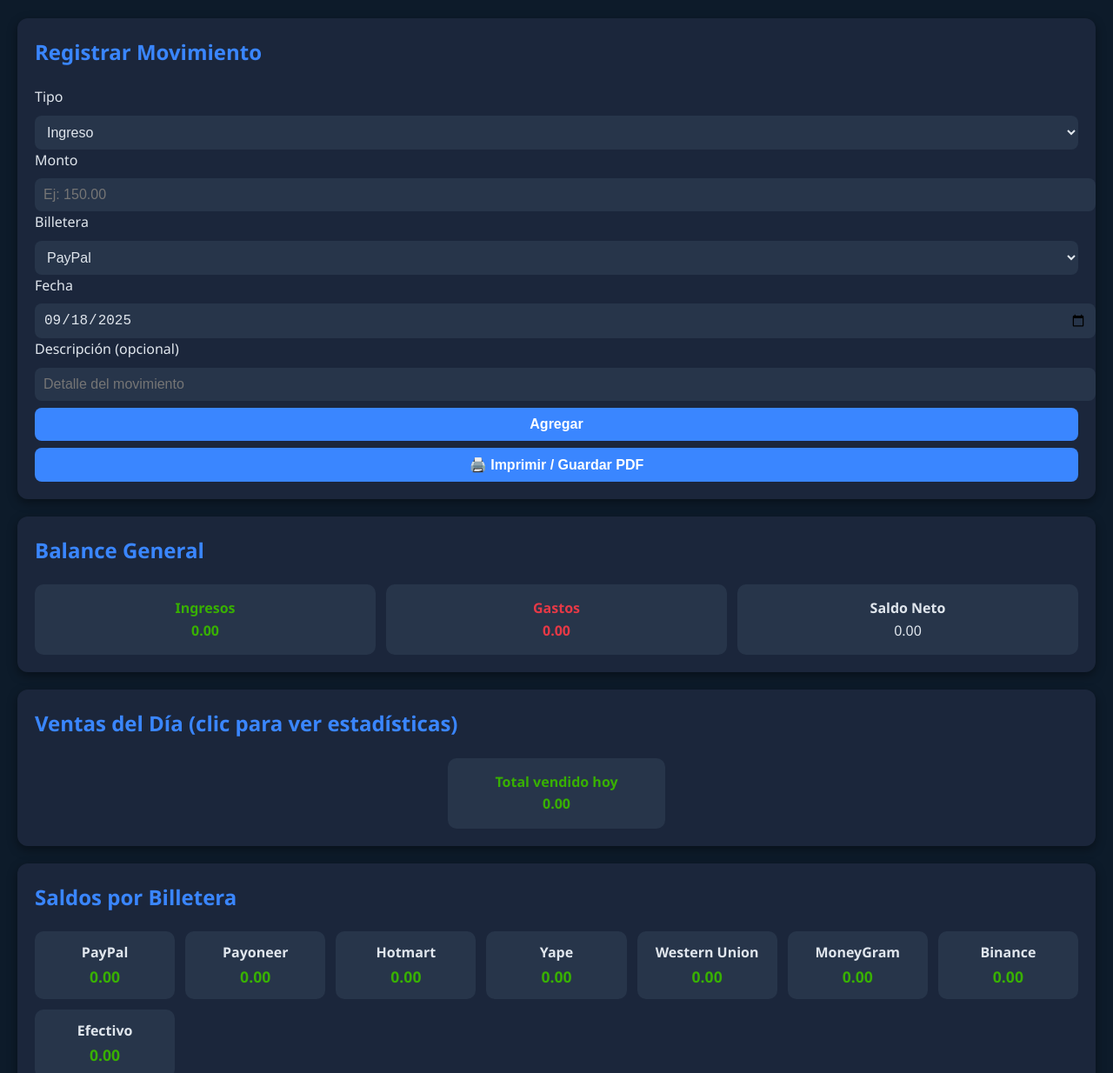
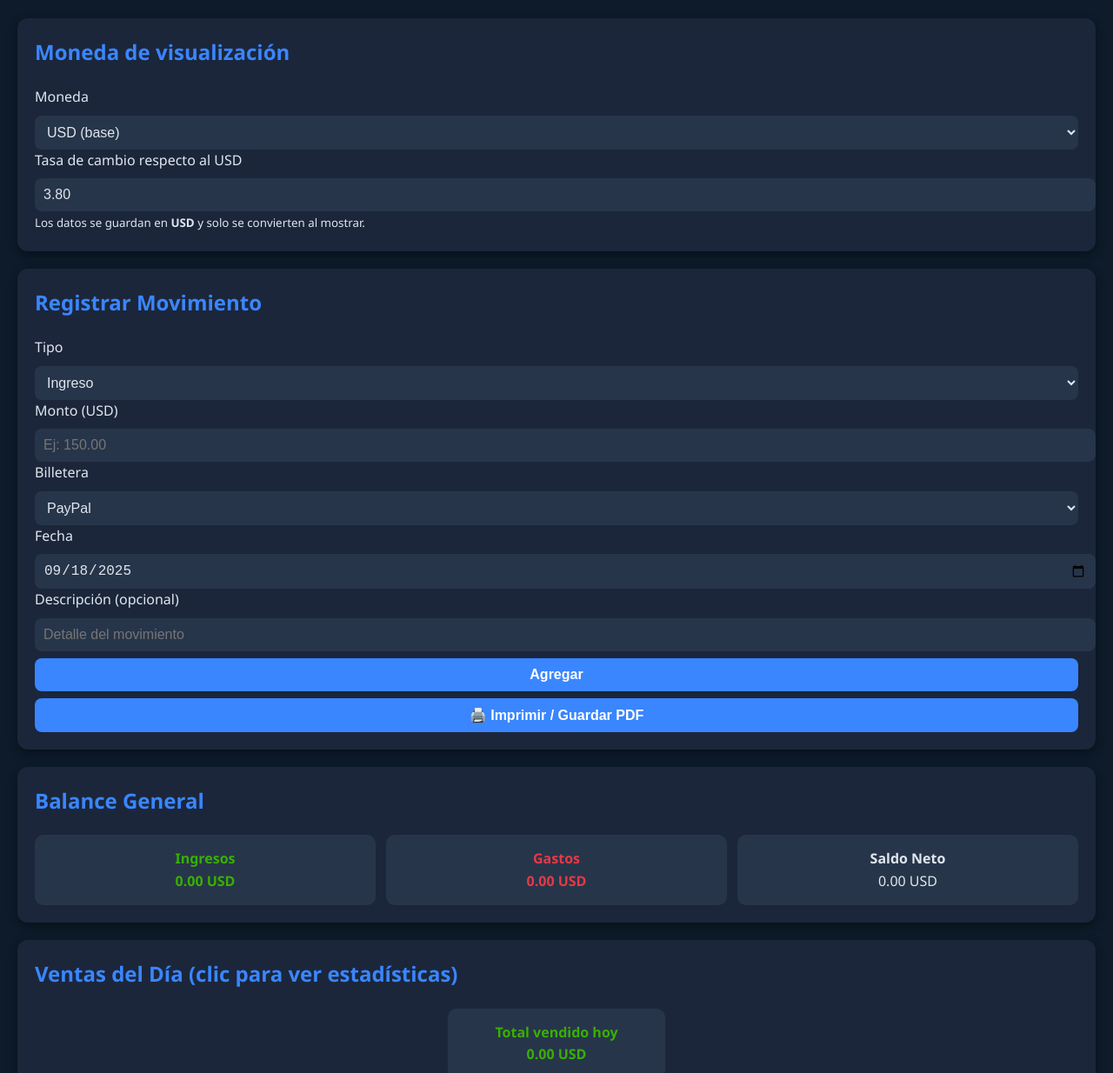
Before and after one commit to PASIR2025/FINANZAS, a plain HTML site: page index.html in a window 1280 px wide. Shown: the part 96-1330 px from the top of the page at 87% size. Drawn offline with nearby package versions, Linux system fonts and the light colour scheme.

Commit message:
Update index.html

```diff
--- a/index.html
+++ b/index.html
@@ -37,7 +37,6 @@
   .saldo-box:hover{background:#344a63;}
   .saldo-monto{font-size:1.1rem;font-weight:bold;}
   #paginaVentas{display:none;}
-  /* Estilo impresión */
   @media print {
     button, input, select {display:none !important;}
     body {background:#fff;color:#000;}
@@ -49,6 +48,22 @@
 
 <h1>💰 Finanzas Diarias</h1>
 
+<!-- === Selección de moneda y tipo de cambio === -->
+<div class="panel">
+  <h2>Moneda de visualización</h2>
+  <label>Moneda
+    <select id="monedaSelect">
+      <option value="USD">USD (base)</option>
+      <option value="PEN">PEN – Soles</option>
+      <option value="EUR">EUR – Euro</option>
+    </select>
+  </label>
+  <label>Tasa de cambio respecto al USD
+    <input type="number" id="tasaCambio" step="0.0001" value="3.80">
+  </label>
+  <small>Los datos se guardan en <strong>USD</strong> y solo se convierten al mostrar.</small>
+</div>
+
 <!-- === Página Principal === -->
 <div id="paginaPrincipal">
   <div class="panel">
@@ -59,7 +74,7 @@
         <option value="gasto">Gasto</option>
       </select>
     </label>
-    <label>Monto <input type="number" id="monto" placeholder="Ej: 150.00"></label>
+    <label>Monto (USD)<input type="number" id="monto" placeholder="Ej: 150.00"></label>
     <label>Billetera
       <select id="billetera">
         <option>PayPal</option><option>Payoneer</option><option>Hotmart</option>
@@ -141,6 +156,19 @@
 const LS_KEY="finanzasMovimientos";
 let movimientos=JSON.parse(localStorage.getItem(LS_KEY))||[];
 
+// ===== Conversión de moneda =====
+function getFactor(){
+  const sel=document.getElementById('monedaSelect').value;
+  const tasa=parseFloat(document.getElementById('tasaCambio').value)||1;
+  return sel==="USD"?1:tasa;
+}
+function formatCurrency(v){
+  const sel=document.getElementById('monedaSelect').value;
+  return `${(v*getFactor()).toFixed(2)} ${sel}`;
+}
+document.getElementById('monedaSelect').addEventListener('change',renderTodo);
+document.getElementById('tasaCambio').addEventListener('input',renderTodo);
+
 function guardar(){localStorage.setItem(LS_KEY,JSON.stringify(movimientos));}
 
 function agregarMovimiento(){
@@ -151,6 +179,7 @@ function agregarMovimiento(){
   const fechaSel=document.getElementById('fechaMov').value;
   if(isNaN(monto)||monto<=0){alert("Monto inválido");return;}
   const fechaISO = fechaSel ? new Date(fechaSel+"T12:00:00").toISOString() : new Date().toISOString();
+  // Guardamos SIEMPRE en USD
   movimientos.push({id:Date.now(),fecha:fechaISO,tipo,monto,billetera,desc});
   guardar();
   document.getElementById('monto').value='';
@@ -162,7 +191,7 @@ function agregarMovimiento(){
 function editarMovimiento(id){
   const m=movimientos.find(x=>x.id===id);
   if(!m) return;
-  const nuevoMonto=parseFloat(prompt("Nuevo monto:",m.monto));
+  const nuevoMonto=parseFloat(prompt("Nuevo monto (USD):",m.monto));
   if(isNaN(nuevoMonto)||nuevoMonto<=0) return;
   const nuevaFecha=prompt("Nueva fecha (AAAA-MM-DD):",m.fecha.slice(0,10));
   if(nuevaFecha && !/^\d{4}-\d{2}-\d{2}$/.test(nuevaFecha)) return alert("Formato de fecha inválido");
@@ -192,7 +221,7 @@ function renderTabla(filtroBilletera=null){
       tr.className=m.tipo;
       tr.innerHTML=`<td>${fecha.toLocaleDateString()}</td>
         <td>${m.billetera}</td><td>${m.desc||''}</td>
-        <td>${m.tipo==='gasto'?'-':''}${m.monto.toFixed(2)}</td>
+        <td>${m.tipo==='gasto'?'-':''}${formatCurrency(m.monto)}</td>
         <td class="acciones">
           <button onclick="editarMovimiento(${m.id})">Editar</button>
           <button onclick="eliminarMovimiento(${m.id})">Eliminar</button>
@@ -205,7 +234,7 @@ function renderTabla(filtroBilletera=null){
       totalMes+=m.tipo==='ingreso'?m.monto:-m.monto;
     }
   });
-  document.getElementById("totalMes").textContent=totalMes.toFixed(2);
+  document.getElementById("totalMes").textContent=formatCurrency(totalMes);
 }
 
 function renderSaldos(){
@@ -219,7 +248,7 @@ function renderSaldos(){
     const monto=saldos[b];
     const colorClass=monto<0?"rojo":"verde";
     div.className="saldo-box";
-    div.innerHTML=`<strong>${b}</strong><br><span class="saldo-monto ${colorClass}">${monto.toFixed(2)}</span>`;
+    div.innerHTML=`<strong>${b}</strong><br><span class="saldo-monto ${colorClass}">${formatCurrency(monto)}</span>`;
     div.onclick=()=>renderTabla(b);
     cont.appendChild(div);
   });
@@ -228,9 +257,9 @@ function renderSaldos(){
 function renderBalanceGeneral(){
   let ingresos=0,gastos=0;
   movimientos.forEach(m=>{m.tipo==='ingreso'?ingresos+=m.monto:gastos+=m.monto;});
-  document.getElementById("ingresosTotal").textContent=ingresos.toFixed(2);
-  document.getElementById("gastosTotal").textContent=gastos.toFixed(2);
-  document.getElementById("saldoNeto").textContent=(ingresos-gastos).toFixed(2);
+  document.getElementById("ingresosTotal").textContent=formatCurrency(ingresos);
+  document.getElementById("gastosTotal").textContent=formatCurrency(gastos);
+  document.getElementById("saldoNeto").textContent=formatCurrency(ingresos-gastos);
 }
 
 function renderVentasHoy(){
@@ -239,7 +268,7 @@ function renderVentasHoy(){
   movimientos.forEach(m=>{
     if(m.tipo==='ingreso'&&m.fecha.slice(0,10)===hoy){total+=m.monto;}
   });
-  document.getElementById("ventasHoy").textContent=total.toFixed(2);
+  document.getElementById("ventasHoy").textContent=formatCurrency(total);
 }
 
 function renderTodo(){
@@ -272,7 +301,7 @@ function mostrarEstadisticas(){
   if(hasta) filtrados=filtrados.filter(m=>m.fecha.slice(0,10)<=hasta);
   lista.innerHTML=filtrados.map(m=>{
     const f=new Date(m.fecha);
-    return `<p>${f.toLocaleDateString()} - ${m.billetera}: ${m.monto.toFixed(2)}</p>`;
+    return `<p>${f.toLocaleDateString()} - ${m.billetera}: ${formatCurrency(m.monto)}</p>`;
   }).join('')||'<em>Sin ventas</em>';
 
   const porDia={};
@@ -281,11 +310,11 @@ function mostrarEstadisticas(){
     porDia[d]=(porDia[d]||0)+m.monto;
   });
   const dias=Object.keys(porDia).sort();
-  const dataDia=dias.map(d=>porDia[d]);
+  const dataDia=dias.map(d=>porDia[d]*getFactor());
   if(window.grafDia) window.grafDia.destroy();
   window.grafDia=new Chart(document.getElementById('graficoDias'),{
-    type:'bar',
-    data:{labels:dias,datasets:[{label:'Ventas por día',data:dataDia,backgroundColor:'#3a86ff'}]},
+    type:'line',
+    data:{labels:dias,datasets:[{label:`Ventas (${document.getElementById('monedaSelect').value})`,data:dataDia,borderColor:'#3a86ff',fill:false,tension:0.3,pointRadius:4}]},
     options:{scales:{x:{ticks:{color:'#fff'}},y:{ticks:{color:'#fff'}}}}
   });
 
@@ -296,11 +325,11 @@ function mostrarEstadisticas(){
     porMes[k]=(porMes[k]||0)+m.monto;
   });
   const meses=Object.keys(porMes).sort();
-  const dataMes=meses.map(d=>porMes[d]);
+  const dataMes=meses.map(d=>porMes[d]*getFactor());
   if(window.grafMes) window.grafMes.destroy();
   window.grafMes=new Chart(document.getElementById('graficoMes'),{
     type:'line',
-    data:{labels:meses,datasets:[{label:'Ventas por mes',data:dataMes,borderColor:'#38b000',fill:false}]},
+    data:{labels:meses,datasets:[{label:`Ventas Mensuales (${document.getElementById('monedaSelect').value})`,data:dataMes,borderColor:'#38b000',fill:false,tension:0.3,pointRadius:4}]},
     options:{scales:{x:{ticks:{color:'#fff'}},y:{ticks:{color:'#fff'}}}}
   });
 }
```
